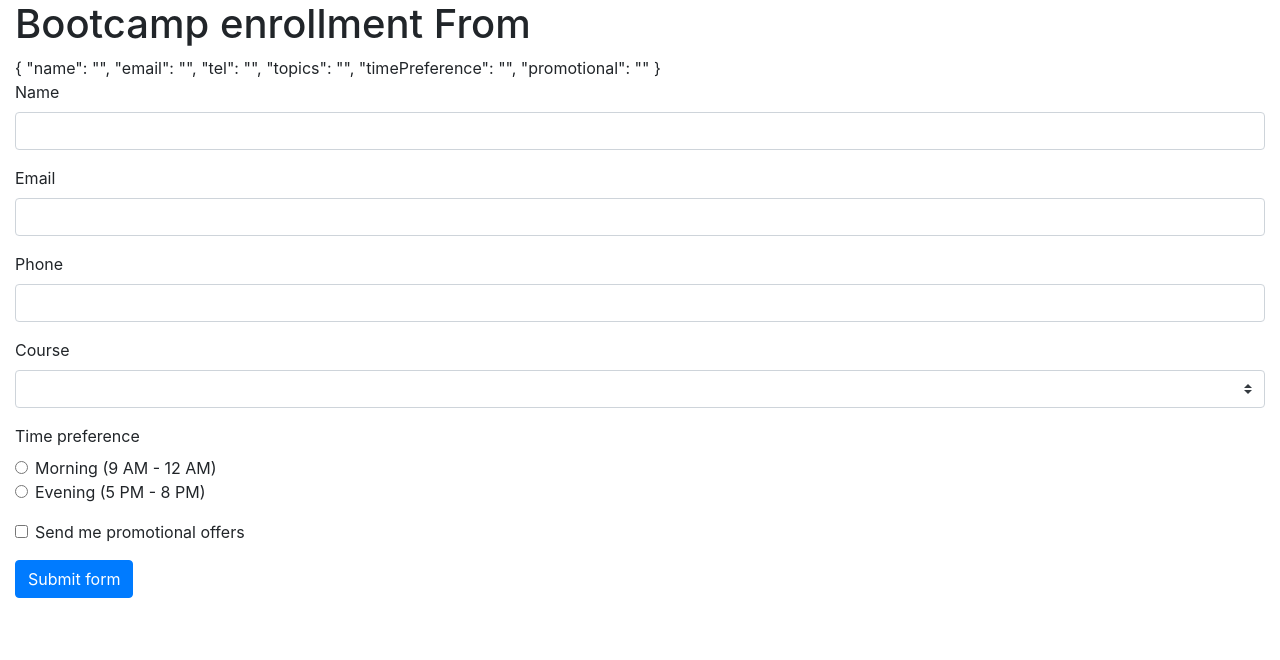
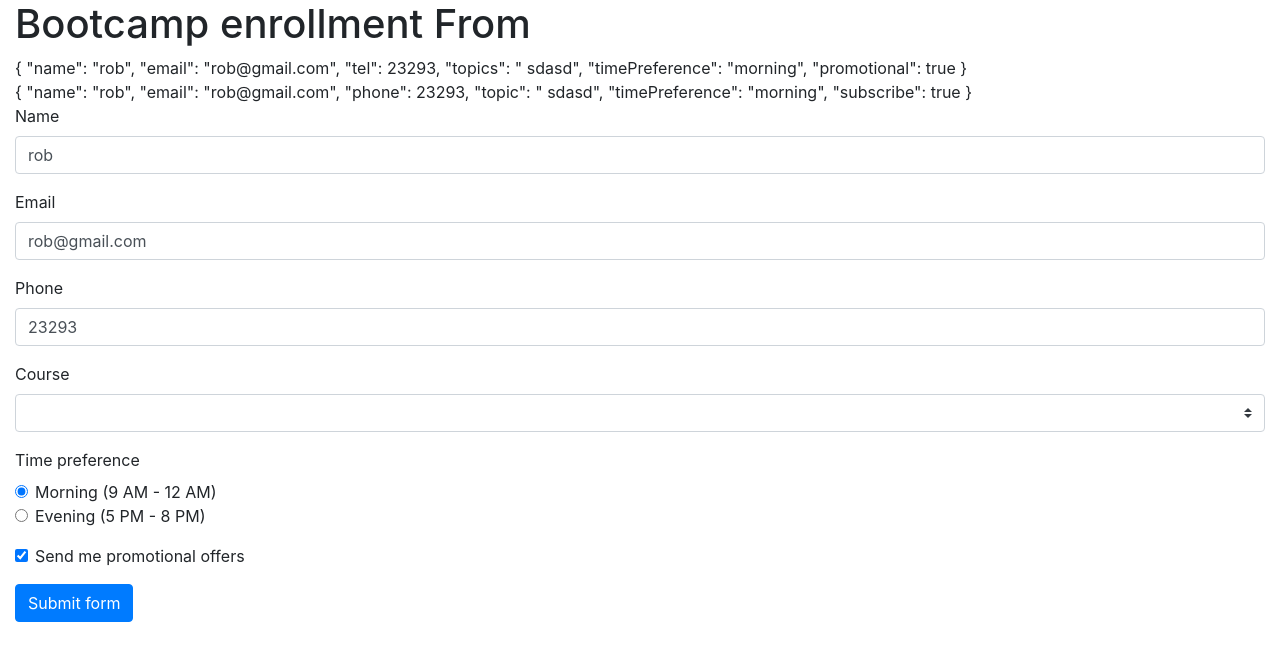
Before and after one commit to kcaayush2158/9.Displaying-Error-Message-Example-Angular-Forms-, an Angular app: page / in a window 1280 px wide. Shown: the top 660 px of the page. Built offline with nearby package versions, Linux system fonts and the light colour scheme.

Commit message:
Projet uploaded

```diff
--- a/src/app/app.component.html
+++ b/src/app/app.component.html
@@ -3,43 +3,26 @@
   <h1>Bootcamp enrollment From</h1>
 
 <form #userFrom="ngForm">
-{{userFrom.value | json}}
-<!-- <div ngModelGroup="address">
-    <div class="form-group">
-       <label for="street">street</label>
-       <input id="street" class="form-control" ngModel type="street" name="street">
-     </div>
-  <div class="form-group">
-       <label for="city">city</label>
-       <input id="city" class="form-control" ngModel type="city" name="city">
-    </div>
-    <div class="form-group">
-       <label for="state">state</label>
-      <input id="state" class="form-control" ngModel type="state" name="state">
-      </div>
-      <div class="form-group">
-        <label for="postalcode">postalcode</label>
-        <input id="postalcode" class="form-control" ngModel type="postalcode" name="postalcode">
-        </div>
-</div> -->
+{{userFrom.value | json}}<br>
+{{userModel | json}}
 
       <div class="form-group">
          <label >Name</label>
-         <input  required class="form-control" type="text" name="name" ngModel>
+         <input  required class="form-control" type="text" name="name" [(ngModel)]="userModel.name">
 
       </div>
       <div class="form-group">
          <label >Email</label>
-         <input name="ngModel" class="form-control" type="email" name="email" ngModel>
+         <input name="ngModel" class="form-control" type="email" name="email" [(ngModel)]="userModel.email">
       </div>
       <div class="form-group">
          <label >Phone</label>
-         <input  class="form-control" type="text" name="tel" ngModel>
+         <input  class="form-control" type="text" name="tel" [(ngModel)]="userModel.phone">
       </div>
       <div class="form-group">
         <label>Course</label>
-        <select class="custom-select" name="topics" ngModel>
-           <option selected>I am intested in</option>
+        <select class="custom-select" name="topics" [(ngModel)]="userModel.topic">
+           <option value="">I am intested in</option>
            <option *ngFor="let topic of topics">{{topic}}</option>
         </select>
        </div>
@@ -47,16 +30,16 @@
 <div class="mb-3">
   <label>Time preference</label>
   <div class="form-check">
-    <input class="form-check-input" ngModel type="radio" name="timePreference" value="morning">
+    <input class="form-check-input"  type="radio" name="timePreference" value="morning" [(ngModel)]="userModel.timePreference">
     <label class="form-check-label">Morning (9 AM - 12 AM)</label>
   </div>
   <div class="form-check">
-      <input class="form-check-input" ngModel type="radio" name="timePreference" value="evening">
+      <input class="form-check-input"  type="radio" name="timePreference" value="evening" [(ngModel)]="userModel.timePreference">
       <label class="form-check-label">Evening (5 PM - 8 PM)</label>
     </div>
   </div>
   <div class="form-check mb-3">
-    <input  class="form-check-input" ngModel name="promotional"type="checkbox">
+    <input  class="form-check-input"  name="promotional"type="checkbox" [(ngModel)]="userModel.subscribe">
     <label  class="form-check-label">Send me promotional offers</label>
 </div>
 <button class="btn btn-primary" type="submit">Submit form</button>
--- a/src/app/app.component.ts
+++ b/src/app/app.component.ts
@@ -1,4 +1,5 @@
 import { Component } from '@angular/core';
+import { User } from './user';
 
 @Component({
   selector: 'app-root',
@@ -8,4 +9,6 @@ import { Component } from '@angular/core';
 export class AppComponent {
   title = 'tdf';
   topics =['java','javascript'];
+  userModel = new User('rob','rob@gmail.com',23293,' sdasd','morning',true);
+
 }
--- /dev/null
+++ b/src/app/user.ts
@@ -0,0 +1,10 @@
+export class User {
+    constructor(
+        public name :string,
+        public email:string,
+        public phone:number,
+        public topic:string,
+        public timePreference:string,
+        public subscribe:boolean
+    ){}
+}
```
Also changed, not shown: 1 other file (tests, documents, lock files or other folders).
